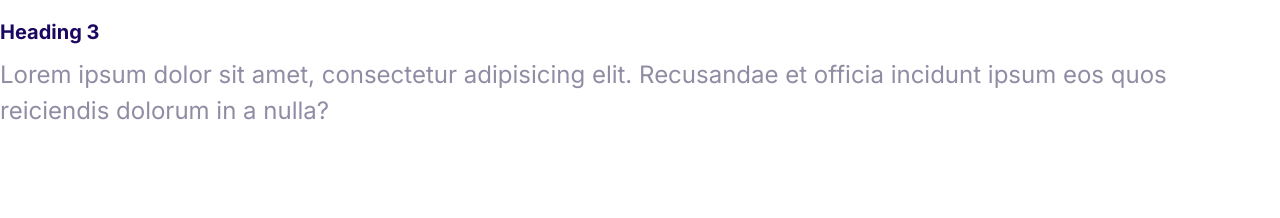
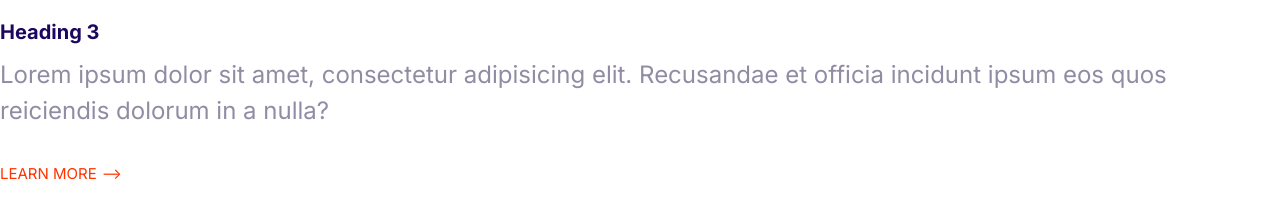
Before and after one commit to henryv21/Cloud-Website, a plain HTML site: page index.html in a window 1280 px wide. Shown: the part 270-488 px from the top of the page. Drawn offline with Linux system fonts and the light colour scheme.

Commit message:
Buil the arrow link component.

```diff
--- a/css/styles.css
+++ b/css/styles.css
@@ -5,6 +5,8 @@
   --color-headings: #1b0760;
   --color-body: #918ca4;
 }
+
+/* Typography */
 
 html {
   font-size: 62.5%;
@@ -52,3 +54,29 @@ p {
     font-size: 2rem;
   }
 }
+
+/* Links */
+
+a {
+  text-decoration: none;
+}
+.link-arrow {
+  color: var(--color-accent);
+  text-transform: uppercase;
+}
+
+.link-arrow::after {
+  content: "-->";
+  margin-left: 5px;
+  transition: margin 0.15s;
+}
+
+.link-arrow:hover::after {
+  margin-left: 10px;
+}
+
+@media screen and (min-width: 1024px) {
+  .link-arrow {
+    font-size: 1.5rem;
+  }
+}
--- a/index.html
+++ b/index.html
@@ -23,5 +23,7 @@
       Lorem ipsum dolor sit amet, consectetur adipisicing elit. Recusandae et
       officia incidunt ipsum eos quos reiciendis dolorum in a nulla?
     </p>
+
+    <a href="#" class="link-arrow">Learn More</a>
   </body>
 </html>
```
Also changed, not shown: components/links.html (added, +1 -0 lines).
